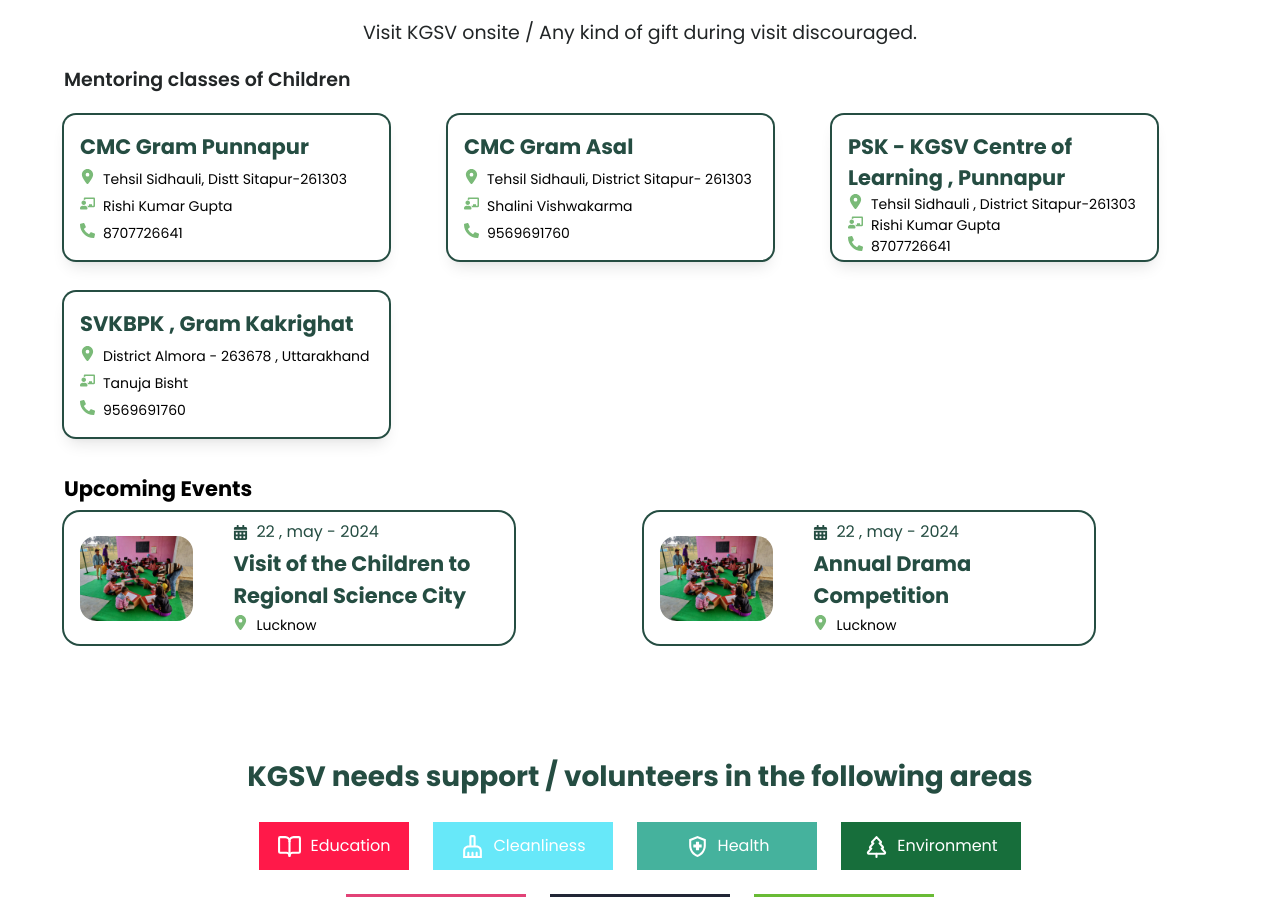
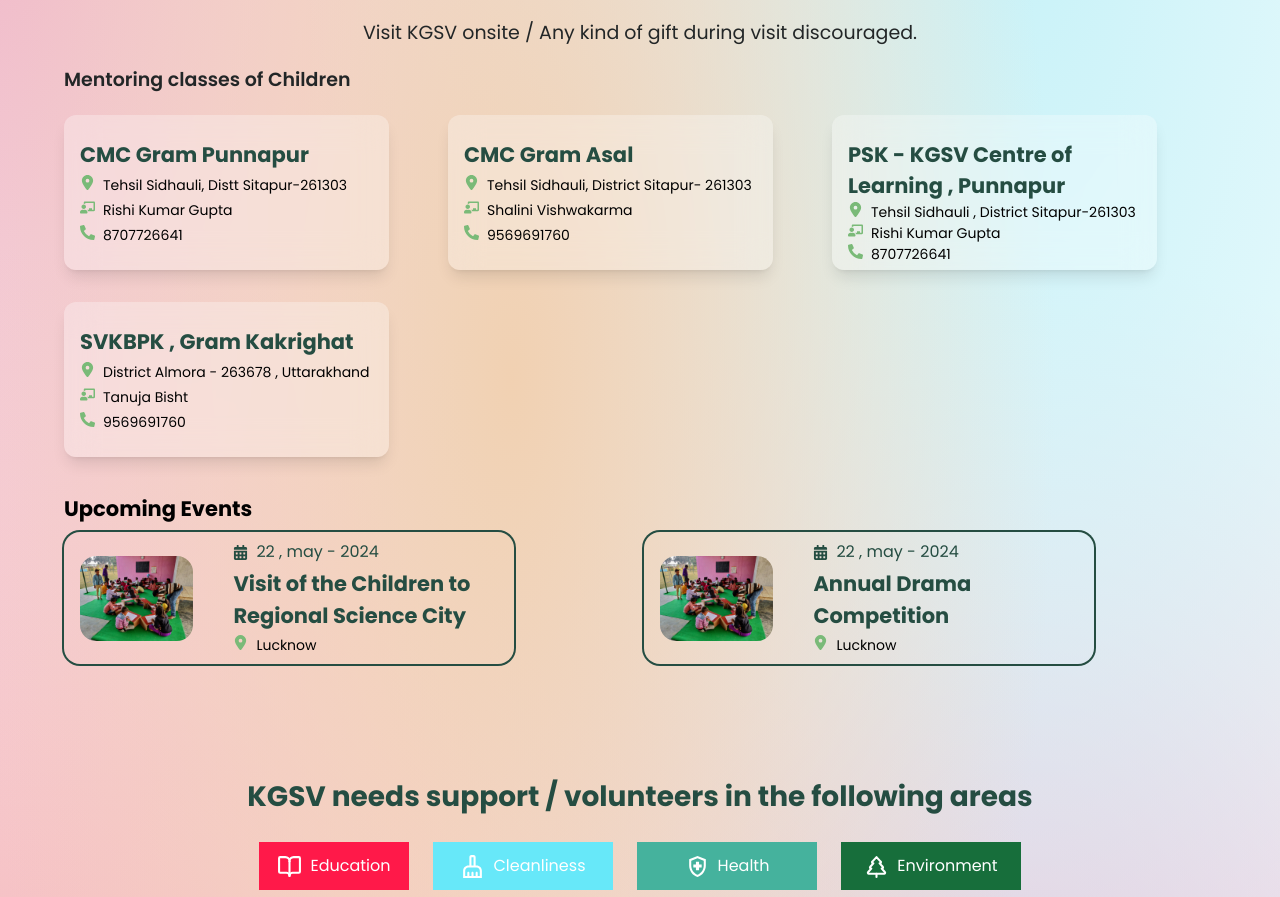
Before and after one commit to iGauravSingh/kgsvngo, a React (Vite) app: page / in a window 1280 px wide. Shown: the part 5967-6864 px from the top of the page. Built offline with nearby package versions, Linux system fonts and the light colour scheme; a web font is replaced by a local one.

Commit message:
added nradient to activity achivers support

```diff
--- a/src/App.tsx
+++ b/src/App.tsx
@@ -24,9 +24,12 @@ function App() {
         <VideoCarousel />
         <Tagline />
         <Zig />
-        <Activity />
+        <div className="custom-gradient">
+          <Activity />
         <Support />
         <Achivers />
+        </div>
+
         <Footer />
         {/* <TestImageText /> */}
         {/* <Glassmorphism /> */}
--- a/src/components/events/ClassesEvents.tsx
+++ b/src/components/events/ClassesEvents.tsx
@@ -15,12 +15,12 @@ interface ClassEventProps {
 
 const ClassesEvents = ({ desc, address, mentor, phone}: ClassEventProps) => {
   return (
-    <div className=" w-[325px] h-[145px] gap-10 items-center my-4 ring-2 ring-greenngo bg-white/10 shadow-lg  px-4 py-4 rounded-xl">
+    <div className=" w-[325px] h-[155px] gap-10 items-center my-4  bg-white/30 backdrop-blur-lg shadow-lg  px-4 py-4 rounded-xl">
         {/* logo on left  */}
 
         {/* Event Card  */}
 
-        <div className=" w-full h-full flex flex-col justify-between">
+        <div className=" w-full h-full flex flex-col justify-between py-2">
             <p className=" text-xl text-greenngo font-bold">{desc}</p>
             <div className=" flex gap-2"><FaLocationDot size={15} color="#7ABA78" /><p className=" text-sm">{address}</p></div>
             <div className=" flex gap-2"><FaChalkboardTeacher size={15} color="#7ABA78" /><p className=" text-sm">{mentor}</p></div>
--- a/src/custom.css
+++ b/src/custom.css
@@ -5,15 +5,15 @@
 .custom-gradient {
   background-image: radial-gradient(
       at 40% 20%,
-      rgb(255, 184, 122) 0px,
+      rgb(241, 209, 178) 0px,
       transparent 50%
     ),
-    radial-gradient(at 80% 0%, rgb(31, 221, 255) 0px, transparent 50%),
-    radial-gradient(at 0% 50%, rgb(255, 219, 222) 0px, transparent 50%),
-    radial-gradient(at 80% 50%, rgb(255, 133, 173) 0px, transparent 50%),
-    radial-gradient(at 0% 100%, rgb(255, 181, 138) 0px, transparent 50%),
-    radial-gradient(at 80% 100%, rgb(107, 102, 255) 0px, transparent 50%),
-    radial-gradient(at 0% 0%, rgb(255, 133, 167) 0px, transparent 50%);
+    radial-gradient(at 80% 0%, rgb(200, 242, 248) 0px, transparent 50%),
+    radial-gradient(at 0% 50%, rgb(245, 185, 189) 0px, transparent 50%),
+    radial-gradient(at 80% 50%, rgb(248, 186, 207) 0px, transparent 50%),
+    radial-gradient(at 0% 100%, rgb(247, 213, 192) 0px, transparent 50%),
+    radial-gradient(at 80% 100%, rgb(196, 194, 248) 0px, transparent 50%),
+    radial-gradient(at 0% 0%, rgb(240, 186, 201) 0px, transparent 50%);
   background-repeat: no-repeat;
 }
 
```
